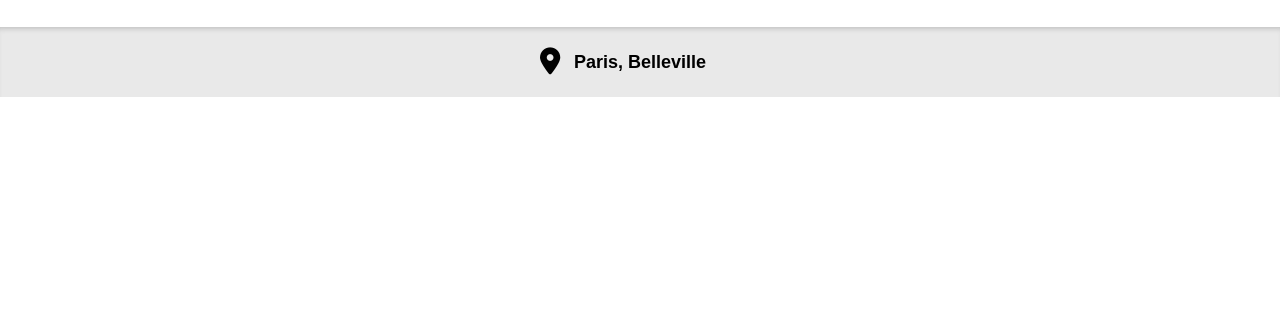
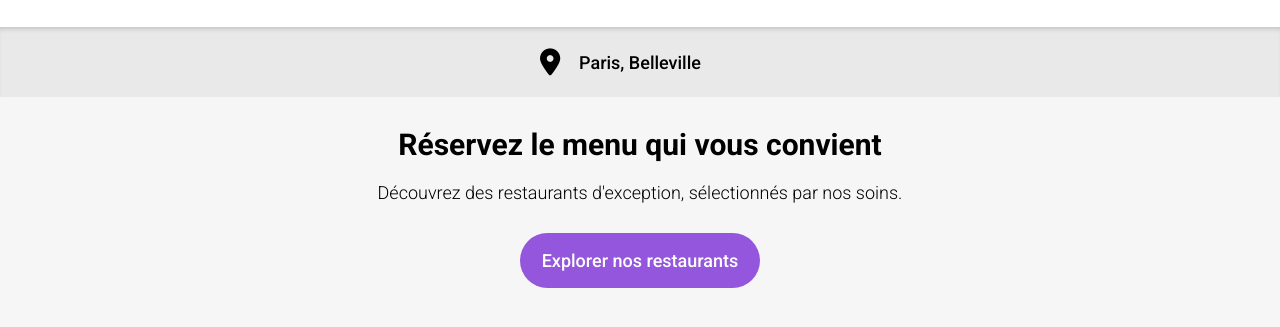
Before and after one commit to MartEvrd/Martin_Evrard_OpenClassrooms_P3, a website: page html/index.html in a window 1280 px wide. Shown: the part 67-394 px from the top of the page. Drawn offline with Linux system fonts and the light colour scheme; a web font is replaced by a local one.

Commit message:
Réalisatino du bloc d'accueil - à finaliser // Quelques correctifs (anomalie sur les déclarations de polices notamment)

```diff
--- a/html/index.html
+++ b/html/index.html
@@ -17,7 +17,7 @@
         <!--Shrikhand-->
     <link rel="stylesheet" href="https://fonts.googleapis.com/css2?family=Shrikhand&display=swap">
         <!--Roboto-->
-    <link rel="stylesheet" href="https://fonts.googleapis.com/css2?family=Roboto:wght@100;300;400;500;700&display=swap">
+    <link rel="stylesheet" href="https://fonts.googleapis.com/css2?family=Roboto:wght@100;200;300;400;500;700&display=swap">
 
     <!--Intégration du kit FontAwesome pour les icones -->
     <script src="https://kit.fontawesome.com/a68a30899b.js" crossorigin="anonymous"></script>
@@ -39,9 +39,15 @@
                 <span>Paris, Belleville</span>
             </div>
         </div>
+        <!-- TODO -- Rajouter un lien sur le logo pour en faire un bouton de retour au menu principal  -->
 
-        <section class="welcome-content">
-
+        <section class="welcome-bloc">
+            <h1 class="welcome-bloc__header">Réservez le menu qui vous convient</h1>
+            <p>Découvrez des restaurants d'exception, sélectionnés par nos soins.</p>
+            <div class="welcome-bloc__button">
+                <!-- TODO -- Rajouter un lien pour faire une ancre sur la partie des restaurants -->
+                <span class="welcome-bloc__button-txt">Explorer nos restaurants</span>
+            </div>
         </section>
 
     </main>
--- a/sass/base/_reset.scss
+++ b/sass/base/_reset.scss
@@ -1,6 +1,6 @@
 html,body,p,ol,ul,li,dl,dt,dd,blockquote,figure,fieldset,legend,textarea,pre,iframe,hr,h1,h2,h3,h4,h5,h6
 {
-    margin:0;padding:0
+    margin:0;padding:0;
 }
 h1,h2,h3,h4,h5,h6{
     font-size:100%;font-weight:normal
--- a/sass/pages/_home.scss
+++ b/sass/pages/_home.scss
@@ -7,7 +7,7 @@
     grid-template-columns: 25px 150px 25px;
     background-color: darken($color-bg-alternative, 5%);
     box-shadow: inset 0 5px 5px -3px darken($color-bg-alternative, 20%);
-    @include font-package($weight: 600);
+    @include font-package($weight: 500);
     &__icon{
         align-self: center;
     }
@@ -18,3 +18,29 @@
         // left: calc((100% - 130px) / 2);
     }
 }
+
+.welcome-bloc{
+    min-height: 240px;
+    margin: 0 auto;
+    padding: 30px 30px 40px;
+    background-color: $color-bg-alternative;
+    text-align: center;
+    @include font-package($weight: 300);
+    &__header{
+        @include font-package($weight: 700, $size: 3);
+        margin-bottom: 20px;
+    }
+    &__button{
+        margin: 30px auto 0px;
+        width: 240px;
+        height: 55px;
+        background-color: $color-primary;
+        border-radius: 55px / 55px;
+        @include font-package($weight: 500, $color: #FFFFFF);
+        display: flex;
+        justify-content: center;
+        align-items: center;
+        // TODO -- Mettre en place le dégradé sur le bouton
+    }
+
+}
--- a/sass/utils/_mixins.scss
+++ b/sass/utils/_mixins.scss
@@ -2,7 +2,7 @@
     @if ($family == header) {
         font: $weight #{$size}rem 'Shrikhand', Arial, Verdana, sans-serif ;
     }@else{
-        font: $weight #{$size}rem 'Raleway', Arial, Verdana, sans-serif ;
+        font: $weight #{$size}rem 'Roboto', Arial, Verdana, sans-serif ;
     }
     color: $color;
 }
```
Also changed, not shown: css/style.css.
